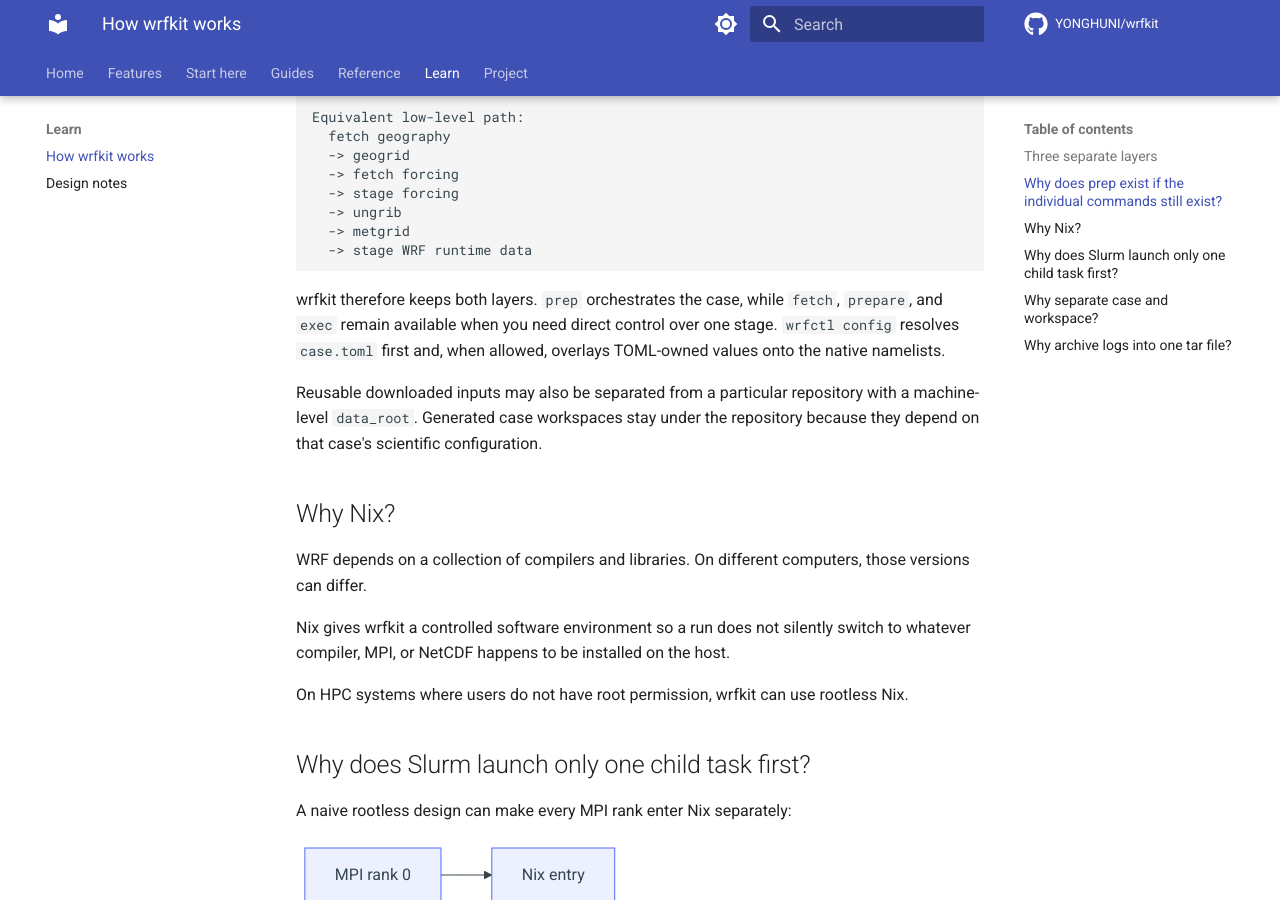
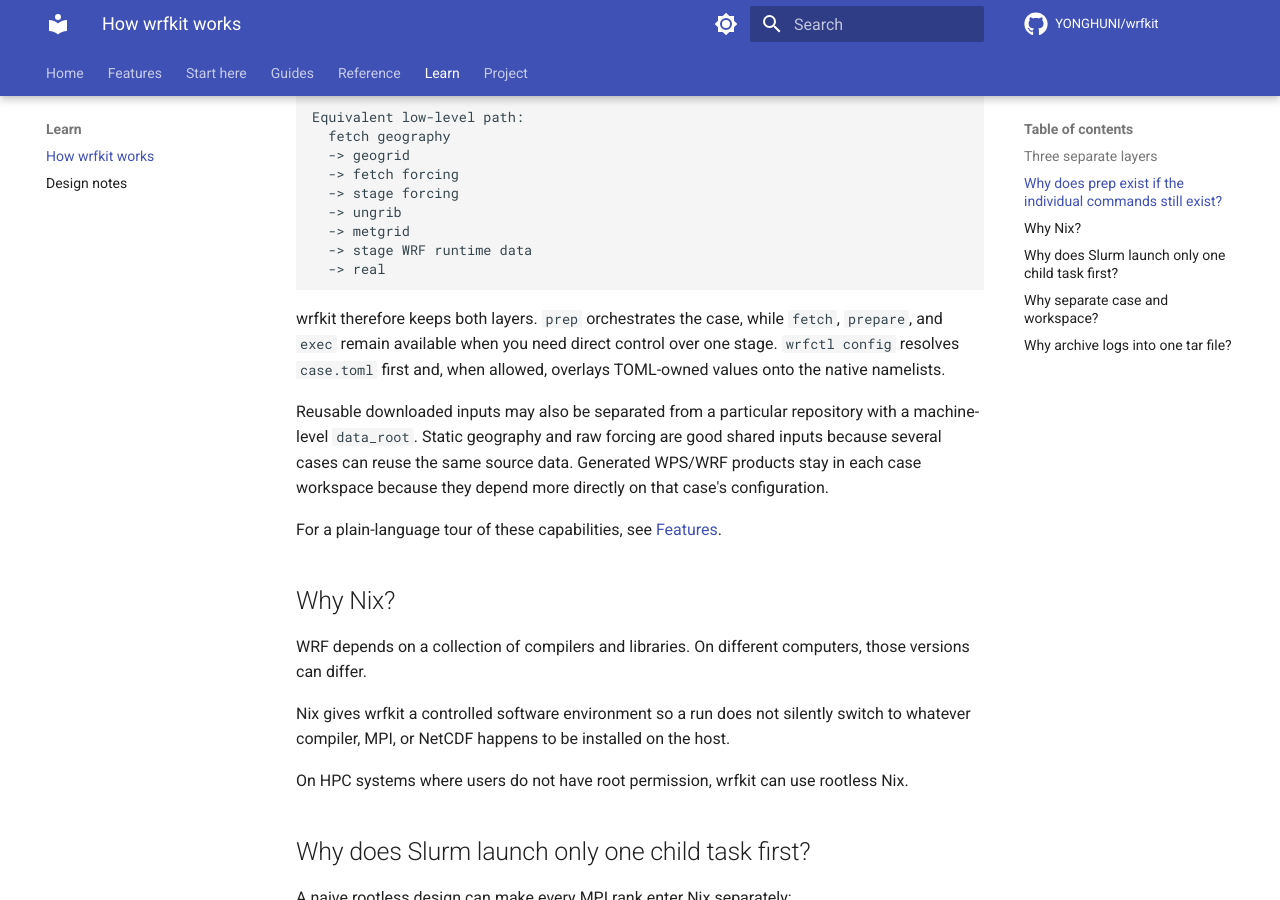
Before and after one commit to YONGHUNI/wrfkit, an MkDocs documentation site: the page built from docs/explanation/how-it-works.md, in a window 1280 px wide and 900 px high, scrolled down 766 px. Built offline with MkDocs 1.6.1 and Material for MkDocs 9.7.7, drawn with Linux system fonts in a browser that asks for light colours; comment, search, counter and statistics services are not loaded.

Commit message:
docs: clarify prep and reusable data flow

````diff
--- a/docs/explanation/how-it-works.md
+++ b/docs/explanation/how-it-works.md
@@ -38,6 +38,7 @@ Equivalent low-level path:
   -> ungrib
   -> metgrid
   -> stage WRF runtime data
+  -> real
 ```
 
 wrfkit therefore keeps both layers. `prep` orchestrates the case, while
@@ -46,8 +47,12 @@ control over one stage. `wrfctl config` resolves `case.toml` first and,
 when allowed, overlays TOML-owned values onto the native namelists.
 
 Reusable downloaded inputs may also be separated from a particular repository
-with a machine-level `data_root`. Generated case workspaces stay under the
-repository because they depend on that case's scientific configuration.
+with a machine-level `data_root`. Static geography and raw forcing are good
+shared inputs because several cases can reuse the same source data. Generated
+WPS/WRF products stay in each case workspace because they depend more directly
+on that case's configuration.
+
+For a plain-language tour of these capabilities, see [Features](../features.md).
 
 ## Why Nix?
 
````
